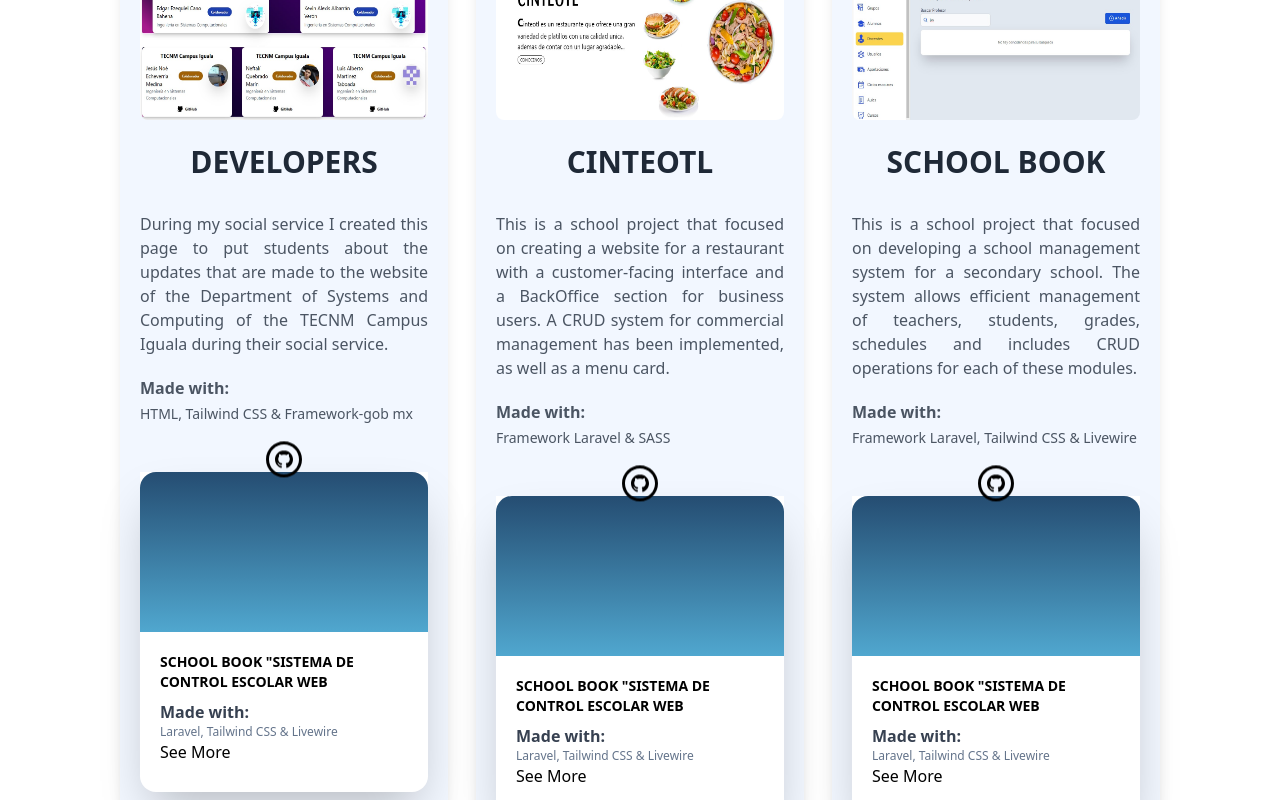
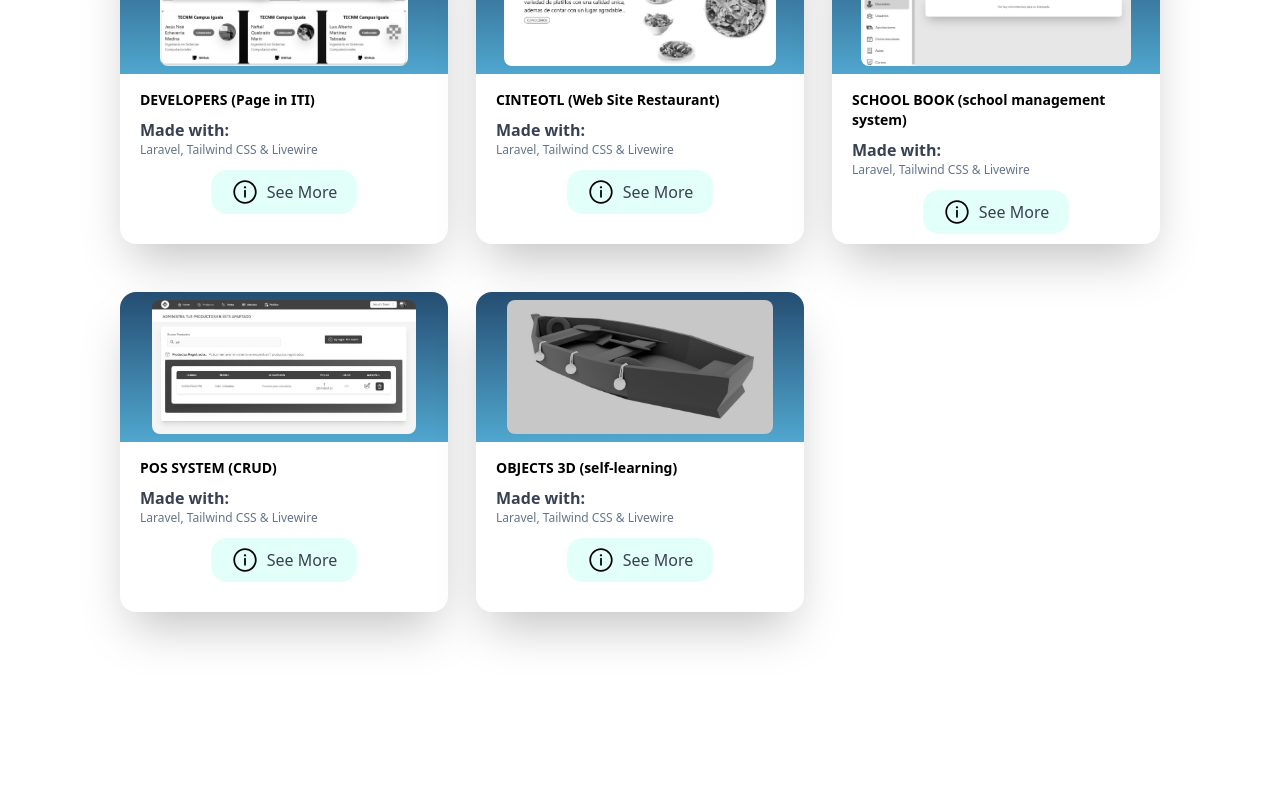
Before and after one commit to EcheverriaJesus/JesusEcheverria.github.io, a React (Create React App) app: page / in a window 1280 px wide. Shown: the part 1420-2220 px from the top of the page. After the commit the page ends 2116 px from the top, so only its background shows below. Built offline with nearby package versions, Linux system fonts and the light colour scheme; a web font is replaced by a local one.

Commit message:
Diseño de nuevas tarjetas

```diff
--- a/src/App.js
+++ b/src/App.js
@@ -63,15 +63,15 @@ function App() {
 
           <div className='flex flex-col sm:grid grid-cols-2 md:grid-cols-3 w-full h-auto p-6 md:gap-7'>
 
-          <Card_Proyect image="/JesusEcheverria.github.io/Images/Page_Developers_iti.jpg" link="https://github.com/EcheverriaJesus/DesarrolladoresTECNM_ITI" title="DEVELOPERS" description="During my social service I created this page to put students about the updates that are made to the website of the Department of Systems and Computing of the TECNM Campus Iguala during their social service." made="HTML, Tailwind CSS & Framework-gob mx"/>
+          <Card_Proyect image="/JesusEcheverria.github.io/Images/Page_Developers_iti.jpg" title="DEVELOPERS (Page in ITI)"  made="HTML, Tailwind CSS & Framework-gob mx"/>
 
-          <Card_Proyect image="/JesusEcheverria.github.io/Images/Cinteolt.jpg" link="https://github.com/EcheverriaJesus/Cinteotl" title="CINTEOTL" description="This is a school project that focused on creating a website for a restaurant with a customer-facing interface and a BackOffice section for business users. A CRUD system for commercial management has been implemented, as well as a menu card." made="Framework Laravel & SASS"/>
+          <Card_Proyect image="/JesusEcheverria.github.io/Images/Cinteolt.jpg" link="https://github.com/EcheverriaJesus/Cinteotl" title="CINTEOTL (Web Site Restaurant)" made="Framework Laravel & SASS"/>
 
-          <Card_Proyect image="/JesusEcheverria.github.io/Images/SCHOOLBOOK3.jpg" link="https://github.com/EcheverriaJesus/SCHOOLBOOK" title="SCHOOL BOOK" description="This is a school project that focused on developing a school management system for a secondary school. The system allows efficient management of teachers, students, grades, schedules and includes CRUD operations for each of these modules." made="Framework Laravel, Tailwind CSS & Livewire"/>
+          <Card_Proyect image="/JesusEcheverria.github.io/Images/SCHOOLBOOK3.jpg" link="https://github.com/EcheverriaJesus/SCHOOLBOOK" title="SCHOOL BOOK (school management system)" made="Framework Laravel, Tailwind CSS & Livewire"/>
 
-          <Card_Proyect image="/JesusEcheverria.github.io/Images/sistemaVenta.jpg" link="https://github.com/EcheverriaJesus/SistemaPuntoVenta" title="POS SYSTEM (CRUD)" description="In this project, I have applied my knowledge in the technologies mentioned below with the aim of acquiring more experience and being able to carry out processes in a simpler and more optimized way." made="Framework Laravel, Tailwind CSS & Livewire"/>
+          <Card_Proyect image="/JesusEcheverria.github.io/Images/sistemaVenta.jpg" link="https://github.com/EcheverriaJesus/SistemaPuntoVenta" title="POS SYSTEM (CRUD)" made="Framework Laravel, Tailwind CSS & Livewire"/>
 
-          <Card_Proyect image="/JesusEcheverria.github.io/Images/Bote_3D_2.jpg" link="https://github.com/EcheverriaJesus" title="OBJECTS 3D" description="I like 3D technology. I have had the opportunity to gain experience creating various prototypes in the Blender environment. This has allowed me to explore my creativity and develop strong skills in three-dimensional design." made="Blender"/>
+          <Card_Proyect image="/JesusEcheverria.github.io/Images/Bote_3D_2.jpg" link="https://github.com/EcheverriaJesus" title="OBJECTS 3D (self-learning)" made="Blender"/>
 
         </div>
       </main>
--- a/src/Components/Card_Proyect.js
+++ b/src/Components/Card_Proyect.js
@@ -2,44 +2,29 @@ import React from 'react'
 
 export default function Card_Proyect(props) {
     return (
-        <div className='flex flex-col items-center w-full h-auto p-5 rounded-lg shadow-lg bg-[#f2f7ff] mb-10'>
-            <img className="h-44 w-full rounded-lg hover:scale-[1.1] ease-in duration-300 mb-3" src={props.image} alt="" />
-            <section className='flex flex-col mb-3'>
-                <title className='flex justify-center items-center h-20'>
-                    <h2 className='font-bold text-3xl md:text-3xl text-gray-800 text-center pb-5'>{props.title}</h2>
-                </title>
-                <div>
-                    <p className='text-justify font-normal text-base text-gray-600 pb-5'>{props.description}</p>
-                    <p className='font-semibold text-base text-gray-600'>Made with:</p>
-                    <p className='font-normal text-sm text-gray-600 pt-1'> {props.made}</p>
+
+
+            <div className='flex flex-col w-full h-80 rounded-b-2xl shadow-2xl bg-white pb-5 mb-5'>
+                <div className='flex justify-center bg-gradient-to-t from-[#50a7cf] to-[#254d72] w-full h-1/2 rounded-t-2xl p-2'>
+                <img className="h-6/7 rounded-lg grayscale hover:grayscale-0" src={ props.image } alt="" />
                 </div>
-            </section>
-            <div className='flotar hover:scale-125 ease-in duration-300'>
-                <a href={props.link} target="_blank" rel="noopener noreferrer">
-                    <svg className='w-9' viewBox="0 0 24 24">
-                        <path
-                            d="M12 2c5.514 0 10 4.486 10 10s-4.486 10-10 10-10-4.486-10-10 4.486-10 10-10zm0-2c-6.627 0-12 5.373-12 12s5.373 12 12 12 12-5.373 12-12-5.373-12-12-12zm0 6c-3.313 0-6 2.686-6 6 0 2.651 1.719 4.9 4.104 5.693.3.056.396-.13.396-.289v-1.117c-1.669.363-2.017-.707-2.017-.707-.272-.693-.666-.878-.666-.878-.544-.373.041-.365.041-.365.603.042.92.619.92.619.535.917 1.403.652 1.746.499.054-.388.209-.652.381-.802-1.333-.152-2.733-.667-2.733-2.965 0-.655.234-1.19.618-1.61-.062-.153-.268-.764.058-1.59 0 0 .504-.161 1.65.615.479-.133.992-.199 1.502-.202.51.002 1.023.069 1.503.202 1.146-.776 1.648-.615 1.648-.615.327.826.121 1.437.06 1.588.385.42.617.955.617 1.61 0 2.305-1.404 2.812-2.74 2.96.216.186.412.551.412 1.111v1.646c0 .16.096.347.4.288 2.383-.793 4.1-3.041 4.1-5.691 0-3.314-2.687-6-6-6z"
-                            fill="#000000" />
-                    </svg>
-                </a>
-            </div>
-
-            <div className='flex flex-col w-full h-80 rounded-b-2xl shadow-2xl bg-white'>
-                <div className='flex bg-gradient-to-t from-[#50a7cf] to-[#254d72] w-full h-1/2 rounded-t-2xl p-2'>
-
-                </div>
-                <div className='flex flex-col h-1/2 px-5 pt-5'>
-                    <h4 className='font-semibold text-sm'>SCHOOL BOOK "SISTEMA DE CONTROL ESCOLAR WEB</h4>
-
-                        <p className='font-semibold text-gray-700 pt-2'>Made with:</p>
-                        <p className='font-normal text-slate-500 text-xs'>Laravel, Tailwind CSS & Livewire</p>
-                        <div className=''>
-                            <button> See More</button>
+                <div className='flex flex-col h-1/2 px-5 my-4'>
+                    <h4 className='font-semibold text-sm'>{ props.title }</h4>
+                    <p className='font-semibold text-gray-700 pt-2'>Made with:</p>
+                    <p className='font-normal text-slate-500 text-xs pb-3'>Laravel, Tailwind CSS & Livewire</p>
+                    <div className='flex justify-center'>
+                        <div className='flex gap-2 py-2 px-5 rounded-2xl cursor-pointer bg-[#e3fff9] hover:scale-[1.1] ease-in duration-300 mb-3 hover:text-black hover:font-semibold'>
+                            <svg className='w-7' viewBox="0 0 24 24">
+                                <path
+                                    d="m12.002 2.005c5.518 0 9.998 4.48 9.998 9.997 0 5.518-4.48 9.998-9.998 9.998-5.517 0-9.997-4.48-9.997-9.998 0-5.517 4.48-9.997 9.997-9.997zm0 1.5c-4.69 0-8.497 3.807-8.497 8.497s3.807 8.498 8.497 8.498 8.498-3.808 8.498-8.498-3.808-8.497-8.498-8.497zm0 6.5c-.414 0-.75.336-.75.75v5.5c0 .414.336.75.75.75s.75-.336.75-.75v-5.5c0-.414-.336-.75-.75-.75zm-.002-3c.552 0 1 .448 1 1s-.448 1-1 1-1-.448-1-1 .448-1 1-1z"
+                                    fill="#000000" />
+                            </svg>
+                            <button className='text-gray-700'> See More</button>
                         </div>
+                    </div>
 
                 </div>
             </div>
 
-        </div>
     )
 }
```
